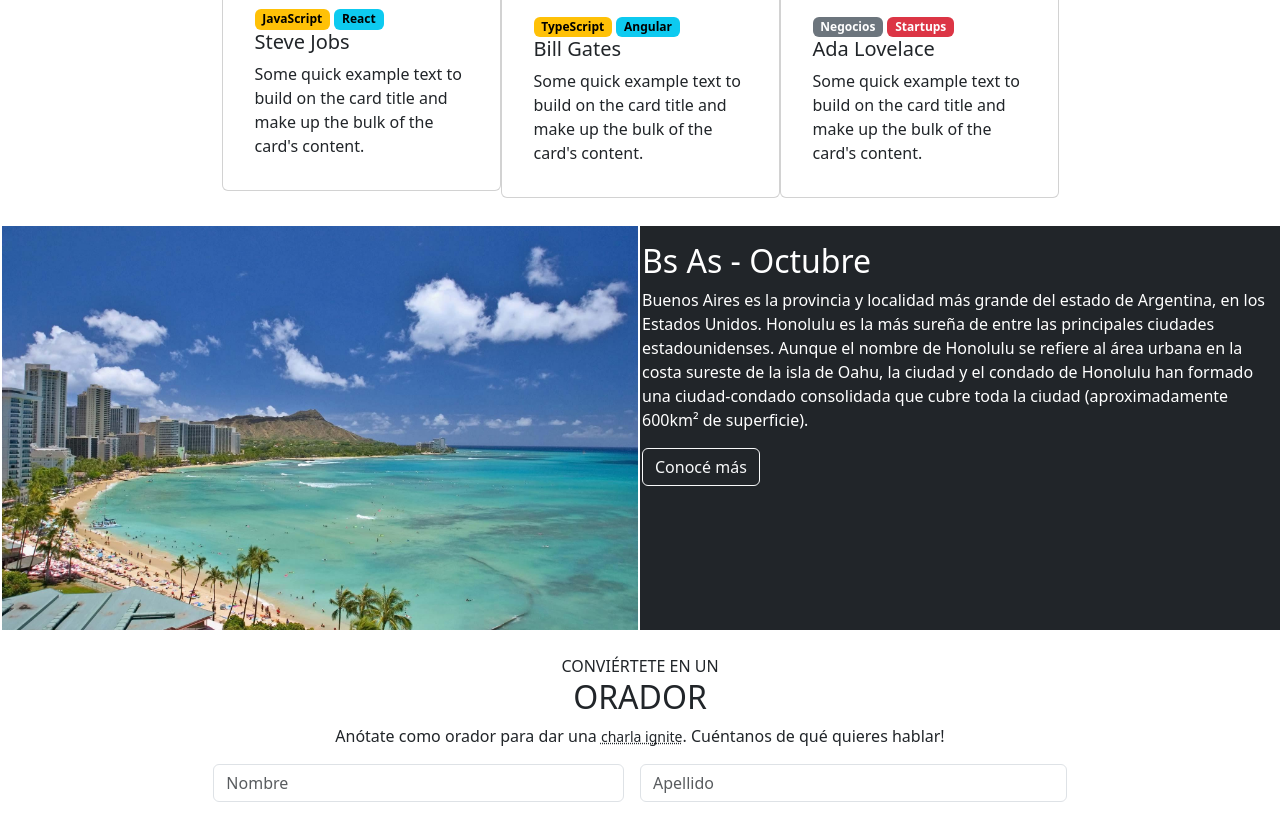
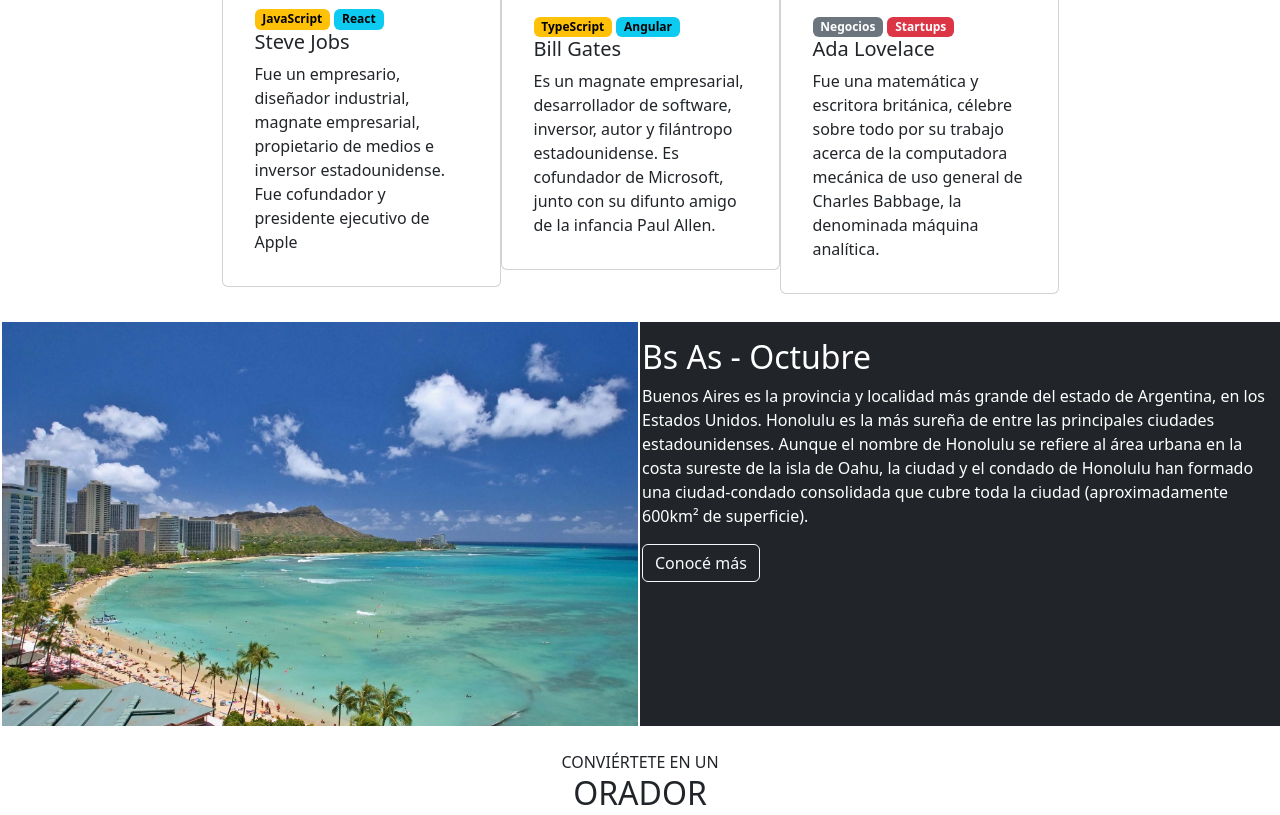
Before and after one commit to TomasBenites/tp-front-1, a plain HTML site: page index.html in a window 1280 px wide. Shown: the part 1386-2201 px from the top of the page. Drawn offline with nearby package versions, Linux system fonts and the light colour scheme.

Commit message:
Update index.html

```diff
--- a/index.html
+++ b/index.html
@@ -77,8 +77,9 @@
                         <span class="badge text-bg-warning">JavaScript</span>
                         <span class="badge text-bg-info">React</span>
                         <h5 class="card-title">Steve Jobs</h5>
-                        <p class="card-text">Some quick example text to build on the card title and make up the bulk
-                            of the card's content.</p>
+                        <p class="card-text">Fue un empresario, diseñador industrial,
+                            magnate empresarial, propietario de medios e inversor estadounidense.
+                            Fue cofundador y presidente ejecutivo de Apple</p>
                     </div>
                 </div>
             </div>
@@ -89,8 +90,9 @@
                         <span class="badge text-bg-warning">TypeScript</span>
                         <span class="badge text-bg-info">Angular</span>
                         <h5 class="card-title">Bill Gates</h5>
-                        <p class="card-text">Some quick example text to build on the card title and make up the bulk
-                            of the card's content.</p>
+                        <p class="card-text">Es un magnate empresarial, desarrollador de software,
+                            inversor, autor y filántropo estadounidense. Es cofundador de Microsoft,
+                            junto con su difunto amigo de la infancia Paul Allen.</p>
                     </div>
                 </div>
             </div>
@@ -101,8 +103,9 @@
                         <span class="badge text-bg-secondary">Negocios</span>
                         <span class="badge text-bg-danger">Startups</span>
                         <h5 class="card-title">Ada Lovelace</h5>
-                        <p class="card-text">Some quick example text to build on the card title and make up the bulk
-                            of the card's content.</p>
+                        <p class="card-text">Fue una matemática y escritora británica, célebre sobre
+                            todo por su trabajo acerca de la computadora mecánica de uso general de
+                            Charles Babbage, la denominada máquina analítica.</p>
                     </div>
                 </div>
             </div>
```
